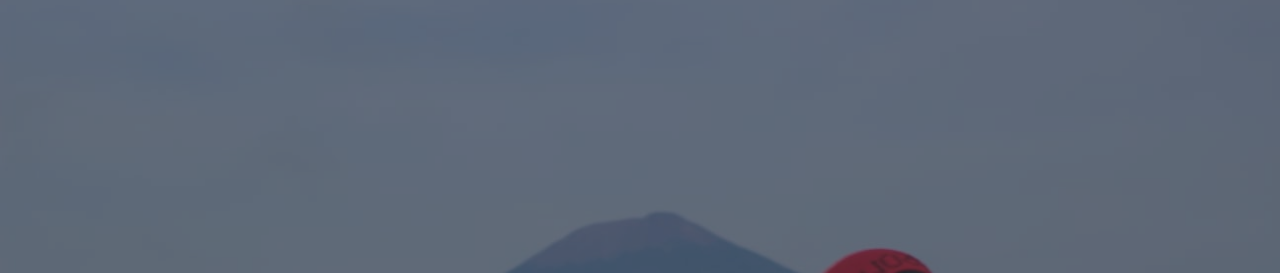
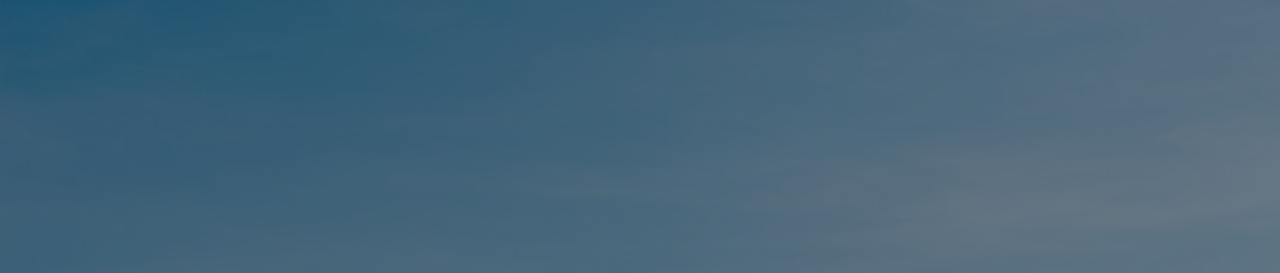
Before and after one commit to aknafff07/Profil, a plain HTML site: page index.html in a window 1280 px wide. Shown: the top 273 px of the page. Drawn offline with nearby package versions, Linux system fonts and the light colour scheme.

Commit message:
Update index.html

```diff
--- a/index.html
+++ b/index.html
@@ -24,7 +24,7 @@
     </style>
 </head>
 <body>
-    <div class="hero min-h-screen" style="background-image: url('4.jpeg');">
+    <div class="hero min-h-screen" style="background-image: url('6.jpg');">
       <div class="hero-overlay bg-opacity-60"></div>
       <div class="hero-content text-center text-neutral-content">
         <div class="max-w-md">
```
